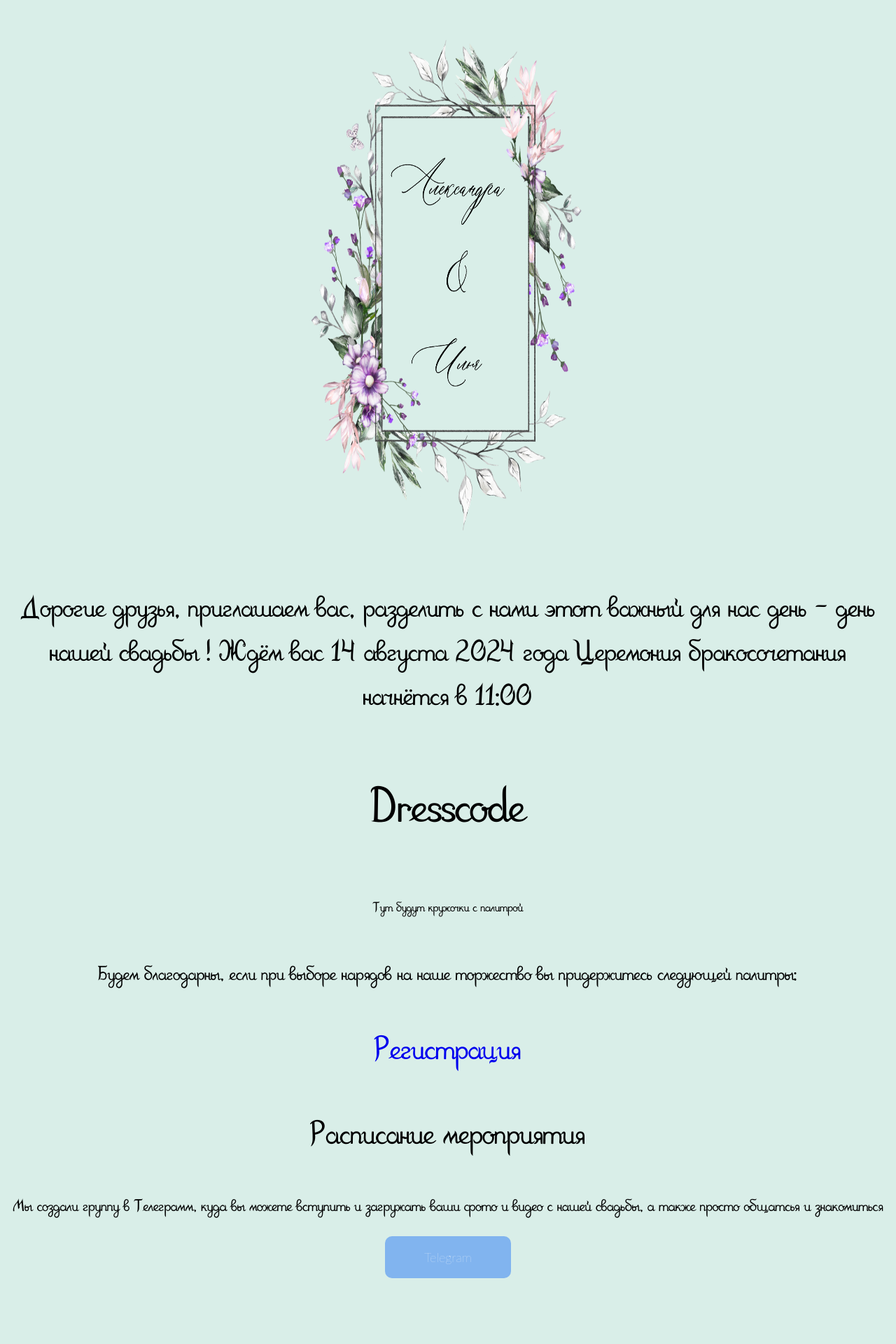
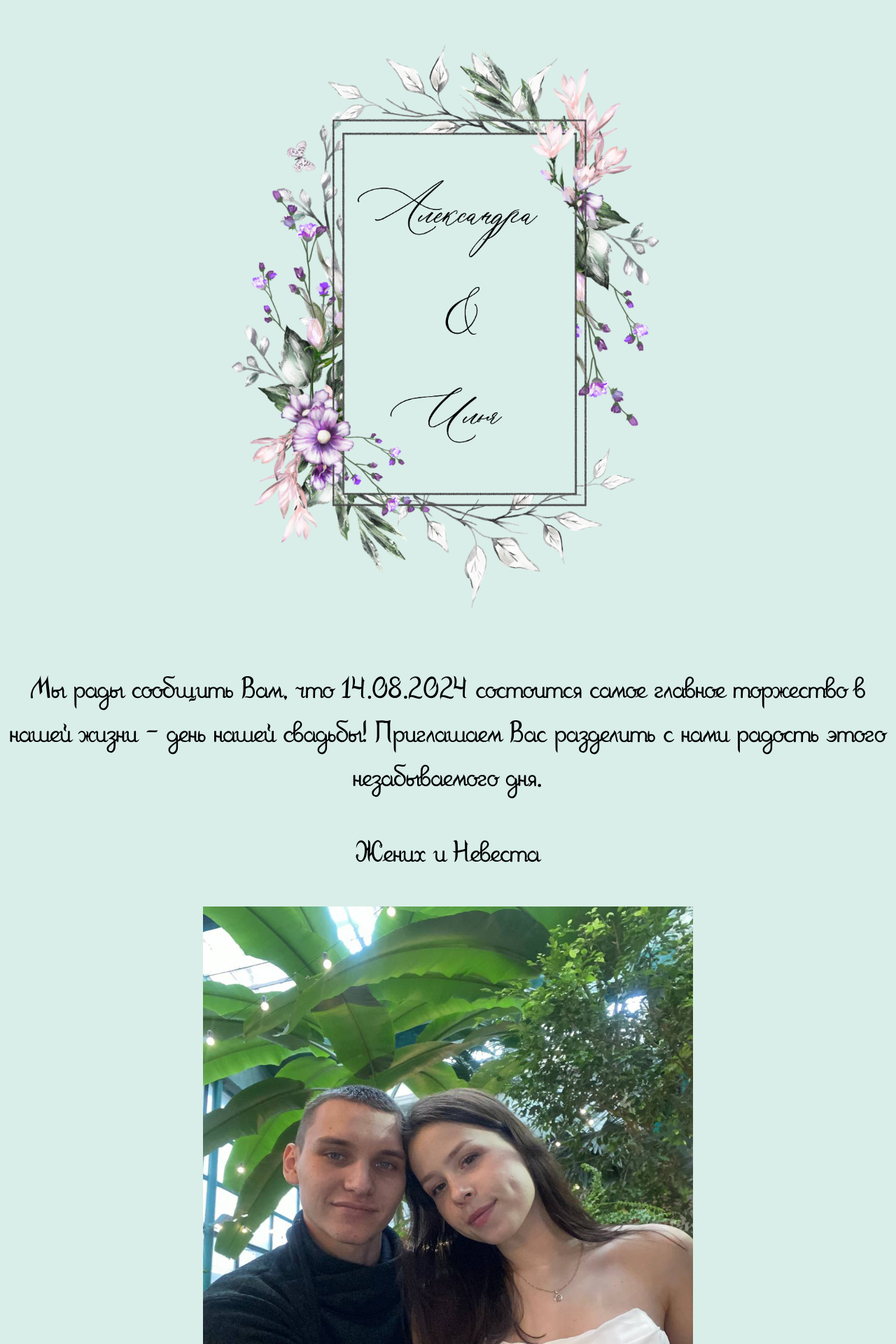
Before and after one commit to Allzer/wedding_final, a Flask app: page / in a window 1280 px wide. Shown: the top 1920 px of the page at 70% size. Before the commit the page ends 1826 px from the top, so only its background shows below. Run offline with Flask 3, Linux system fonts and the light colour scheme.

Commit message:
Добавил фото, изменил структуру

```diff
--- a/static/css/index.css
+++ b/static/css/index.css
@@ -21,12 +21,24 @@ body{
 }
 
 img{
-	width: 35%;
-	height: 100%;
+	width: 700px;
+	height: 900px;
 }
 
 .image{
 	text-align: center;
+}
+
+.photo{
+	text-align: center;
+
+}
+
+.newlyweds{
+	font-family: 'Rosarium';
+	font-size: 45px;
+	text-align: center;
+
 }
 
 .invite{
--- a/templates/index.html
+++ b/templates/index.html
@@ -16,15 +16,19 @@
             <img src="static/img/ramka.png">
         </div>
 
-        {% block scripts %}
-            <script src="//megatimer.ru/get/02c2e4b6b152bb3dd98068144248cf1e.js"></script>
-        {% endblock %}
+        <script src="//megatimer.ru/get/02c2e4b6b152bb3dd98068144248cf1e.js"></script>
 
-        <p class="invite">Дорогие друзья, приглашаем вас, разделить с нами этот важный для нас день - день нашей свадьбы !
-            Ждём вас
-            14 августа 2024 года
-            Церемония бракосочетания начнётся в 11:00
+        <p class="invite">Мы рады сообщить Вам, что 14.08.2024 состоится самое главное торжество в нашей жизни - день нашей свадьбы!
+            Приглашаем Вас разделить с нами радость этого незабываемого дня.
         </p>
+
+        <div class="photo">
+            <p class="newlyweds">
+                Жених и Невеста
+            </p>
+            <img src="\static\img\2.jpg">
+
+        </div>
 
         <div>
             <p class="dress">Dresscode</p>
```
Also changed, not shown: templates/login.html (deleted, +0 -32 lines), templates/profile.html (deleted, +0 -19 lines), static/img/2.jpg (added).
